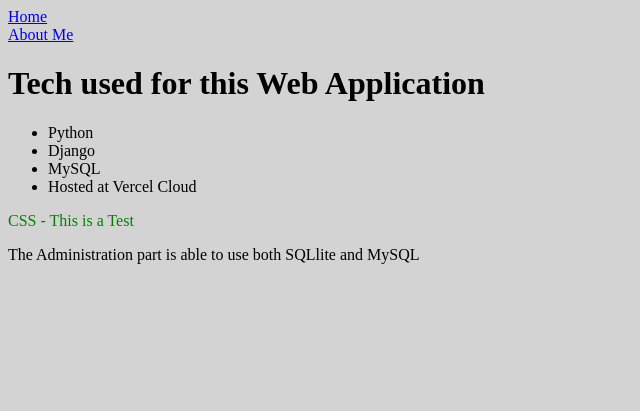
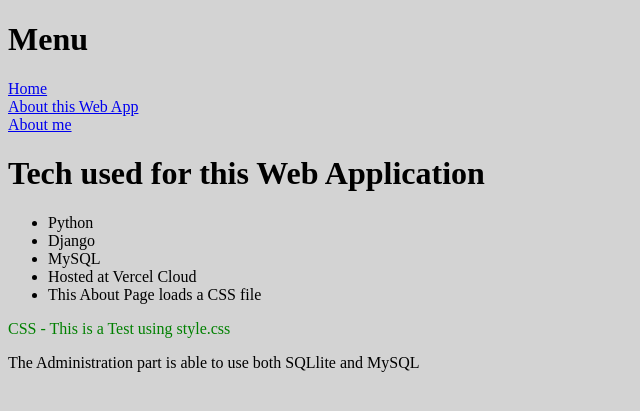
Before and after one commit to persteenolsen/django-starter-two, a Django app: page /about in a window 1280 px wide. Shown: the top 411 px of the page, without its empty margins (0-640 px from the left). Run offline with Django 4.2, Linux system fonts and the light colour scheme.

Commit message:
Added a menu

```diff
--- a/templates/404.html
+++ b/templates/404.html
@@ -1,6 +1,8 @@
 <!DOCTYPE html>
 <html>
 <body>
+
+{% include "menu.html" %}
 
 <h1>404 - Not Found</h1>
 
--- a/templates/about.html
+++ b/templates/about.html
@@ -8,9 +8,8 @@
     </head>
 <body>
 
-<a href='/'>Home</a><br />
 
-<a href='/me'>About Me</a>
+{% include "menu.html" %}
 
 <h1>Tech used for this Web Application</h1>
 
@@ -19,8 +18,9 @@
     <li>Django</li>
     <li>MySQL</li>
     <li>Hosted at Vercel Cloud</li>
+    <li>This About Page loads a CSS file</li>
 </ul>
-<div class="test">CSS - This is a Test</div>
+<div class="test">CSS - This is a Test using style.css</div>
 
 <p>The Administration part is able to use both SQLlite and MySQL </p>
 
--- a/templates/index.html
+++ b/templates/index.html
@@ -2,11 +2,11 @@
 <html>
 <body>
 
-<a href='/about'>About this Web App</a><br />
+{% include "menu.html" %}
 
-<a href='/me'>About Me</a>
+<h1>Welcome to my Django Starter</h1>
 
-<h1>Hello World by Python and Django</h1>
+Please take a look the Web App by the Menu...
 
 </body>
 </html>
--- a/templates/me.html
+++ b/templates/me.html
@@ -2,8 +2,7 @@
 <html>
 <body>
 
-<a href='/'>Home</a> <br/>
-<a href='/about'>About this Web App</a>
+{% include "menu.html" %}
 
 <h1>Web Developer</h1>
 
--- /dev/null
+++ b/templates/menu.html
@@ -0,0 +1,11 @@
+<div>
+<h1>Menu</h1>
+
+<a href='/'>Home</a><br />
+
+<a href='/about'>About this Web App</a><br />
+
+
+<a href='/me'>About me</a><br />
+
+</div>
```
